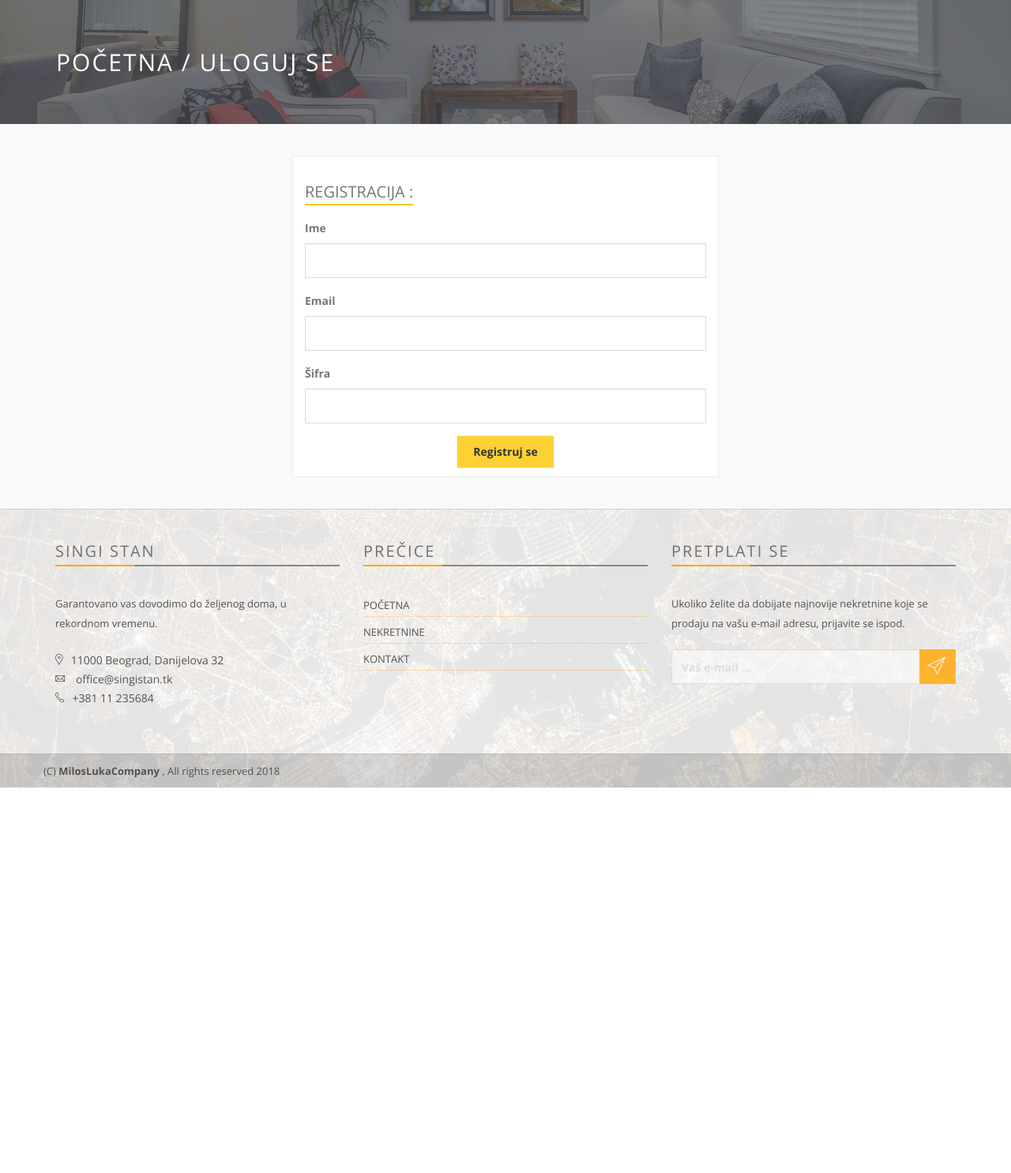
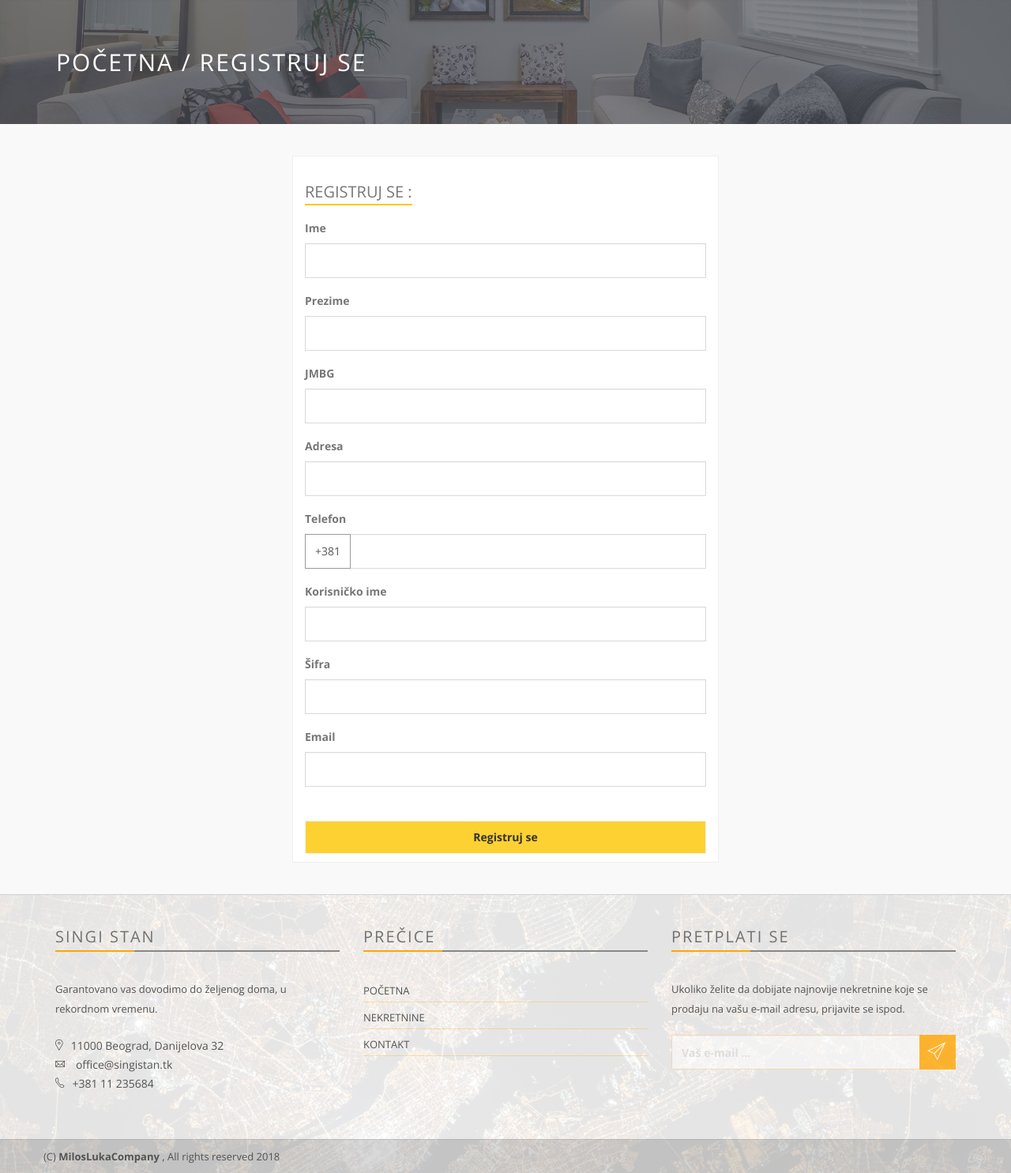
Before and after one commit to MilosLukaCompany/razvoj_aplikativnog_softvera, a PHP site: page /register.php in a window 1280 px wide. Shown: the part 100-1585 px from the top of the page at 79% size. Before the commit the page ends 1097 px from the top, so only its background shows below. Run offline with PHP 8.4, Linux system fonts and the light colour scheme.

Commit message:
zavrsena registracija i login do kraja, u sql promenjen jmbg sa int na varchar, sto se tice registracije ostalo mi je samo jos validacija podataka. uradio sam i scroll za navbar

```diff
--- a/assets/css/nas_stil.css
+++ b/assets/css/nas_stil.css
@@ -23,11 +23,6 @@
 }
 .pull-left.color, .pull-right.color{
     color:#fff;
-
-}
-.prostor {
-    padding: 120px;
-    background-color: #f3f3f3;
 
 }
 .welcome-icon{
--- a/register.php
+++ b/register.php
@@ -6,7 +6,7 @@
     <head>
         <meta charset="utf-8">
         <meta http-equiv="X-UA-Compatible" content="IE=edge">
-        <title>Singi Stan | Uloguj se</title>
+        <title>Singi Stan | Registruj se</title>
         <meta name="description" content="Singi Stan je agencija koja se bavi prometom nekretnina u Beogradu.">
         <meta name="author" content="Luka Kovacevic & Milos Ratkovic">
         <meta name="keyword" content="nekretnine, beograd">
@@ -42,7 +42,7 @@
         </div>
         <!-- Body content -->
 
-        <nav class="navbar navbar-default ">
+        <nav class="navbar navbar-default">
             <div class="container">
                 <!-- Brand and toggle get grouped for better mobile display -->
                 <div class="navbar-header">
@@ -76,7 +76,7 @@
             <div class="container">
                 <div class="row">
                     <div class="page-head-content">
-                        <h1 class="page-title">Početna / Uloguj se</h1>
+                        <h1 class="page-title">Početna / Registruj se</h1>
                     </div>
                 </div>
             </div>
@@ -92,29 +92,52 @@
                     <div class="box-for overflow">
                         <div class="col-md-12 col-xs-12 register-blocks">
                             <?php
-                            if (isset($_GET["msg"]) && $_GET["msg"] == 'failed') {
+                            if (isset($_GET["msg"]) && $_GET["msg"] == 'username_taken') {
                                 echo "<div class='alert alert-danger' role='alert'>\n";
-                                echo "<span class='warning'><b>Greška!</b> Uneta šifra ili korisničko ime nepostoji.</span><br />\n";
-                                echo "<a class='alert-link' href='#'>Zaboravljena lozinka?</a>\n";
+                                echo "<span class='warning'>Korisničko ime je več zauzeto. Probajte ponovo sa drugim korisnčkim imenom.</span><br />\n";
                                 echo "</div>\n";
                             }
                             ?>
-                            <h2>Registracija : </h2>
-                            <form action="" method="post">
+                            <h2>Registruj se : </h2>
+                            <form action="php/register_user.php" method="post" onsubmit="return check_fields()">
                                 <div class="form-group">
                                     <label for="name">Ime</label>
-                                    <input type="text" class="form-control" id="name">
+                                    <input type="text" class="form-control" id="name" name="name" required>
+                                </div>
+                                <div class="form-group">
+                                    <label for="name">Prezime</label>
+                                    <input type="text" class="form-control" id="surname" name="surname" required>
+                                </div>
+                                <div class="form-group">
+                                    <label for="name">JMBG</label>
+                                    <input type="text" class="form-control" id="jmbg" name="jmbg" required>
+                                </div>
+                                <div class="form-group">
+                                    <label for="name">Adresa</label>
+                                    <input type="text" class="form-control" id="address" name="address" required>
+                                </div>
+                                <label for="name">Telefon</label>
+                                <div class="input-group" style="width: 100%; margin-bottom: 15px;">
+                                    <div class="input-group-addon" id="381" style="border: 1px solid #9A9A9A; border-radius: 0;">
+                                        +381
+                                    </div>
+                                    <input type="text" class="form-control" id="tel" name="tel" required>
+                                </div>
+                                <div class="form-group">
+                                    <label for="name">Korisničko ime</label>
+                                    <input type="text" class="form-control" id="username" name="username" required>
+                                </div>
+                                <div class="form-group">
+                                    <label for="password">Šifra</label>
+                                    <input type="password" class="form-control" id="password" name="password" required>
                                 </div>
                                 <div class="form-group">
                                     <label for="email">Email</label>
-                                    <input type="text" class="form-control" id="email">
+                                    <input type="text" class="form-control" id="email" name="email" required>
                                 </div>
-                                <div class="form-group">
-                                    <label for="password">Šifra</label>
-                                    <input type="password" class="form-control" id="password">
-                                </div>
+                                <br />
                                 <div class="text-center">
-                                    <button type="submit" class="btn btn-default">Registruj se</button>
+                                    <button type="submit" class="btn btn-default btn-block" name="submit">Registruj se</button>
                                 </div>
                             </form>
                         </div>
@@ -211,6 +234,5 @@
         <script src="assets/js/price-range.js"></script>
 
         <script src="assets/js/main.js"></script>
-
     </body>
 </html>
```
Also changed, not shown: assets/css/style.css (+42 -2 lines), assets/js/navbar.js (+26 -7 lines), index.php (+17 -18 lines), login.php (+4 -4 lines), php/login_user.php (+12 -4 lines), php/register_user.php (added, +28 -0 lines), sql/singi_stan.sql (+6 -6 lines).
